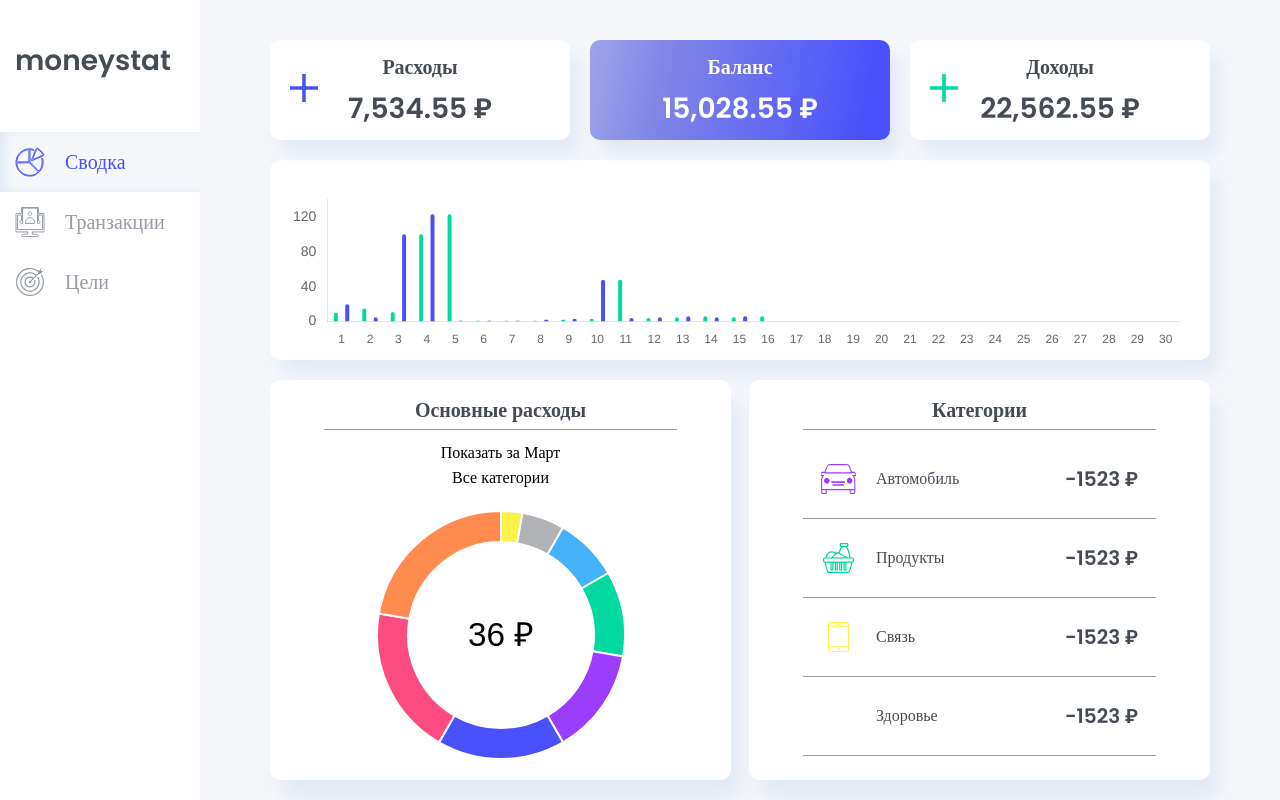
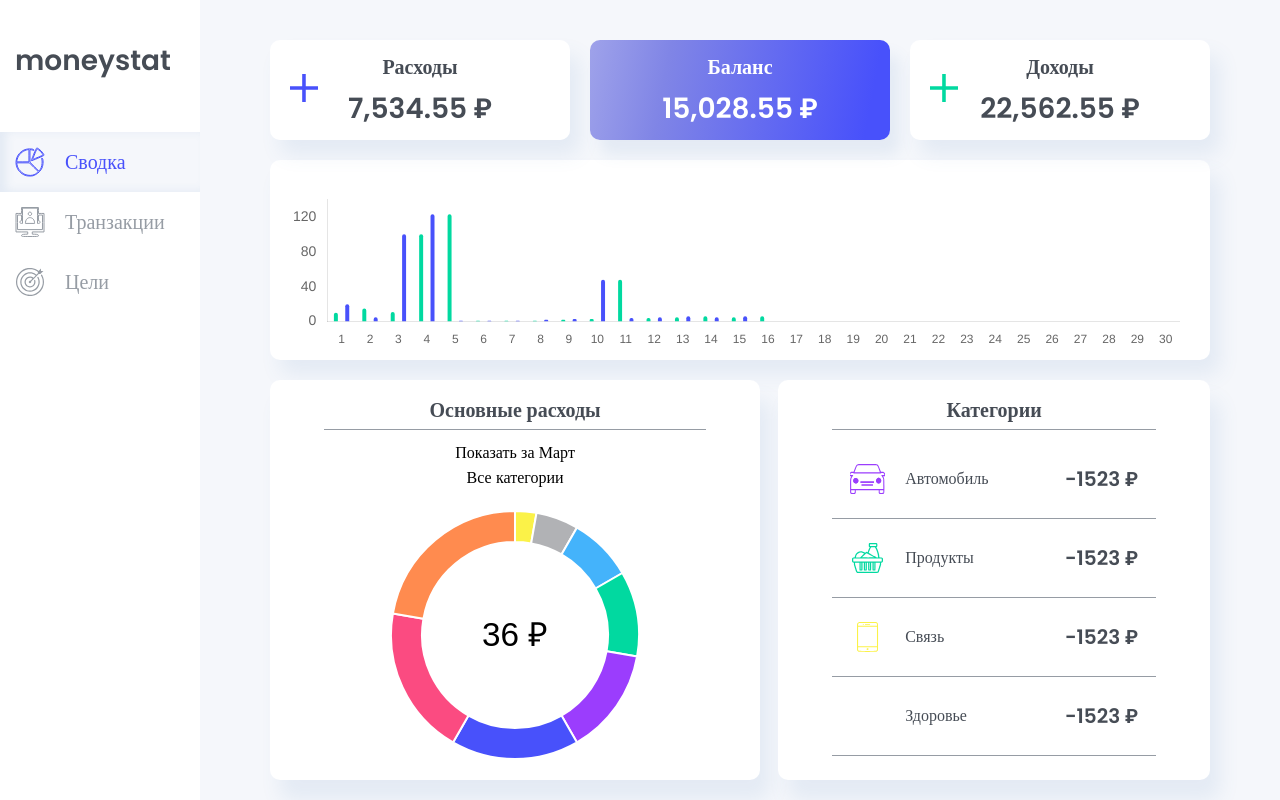
Before and after one commit to artemkislov057/moneystat, a React (Create React App) app in the folder frontend/: page /summary in a window 1280 px wide. Built offline with nearby package versions, Linux system fonts and the light colour scheme.

Commit message:
fix scrollbar in category list

```diff
--- a/frontend/src/components/expensesCategoryContainer/expensesCategoryContainer.css
+++ b/frontend/src/components/expensesCategoryContainer/expensesCategoryContainer.css
@@ -5,7 +5,8 @@
     display: flex;
     flex-direction: column;
     box-sizing: border-box;
-    padding: 20px 54px;
+    /* padding: 20px 54px; */
+    padding-bottom: 20px;
     background: #FFFFFF;
     box-shadow: 10px 20px 20px rgba(82, 123, 185, 0.1);
     border-radius: 10px;
@@ -14,11 +15,24 @@
     position: relative;
 }
 
+.expenses-category-header-container {
+    width: 100%;
+    padding: 20px 54px 0 54px;
+    box-sizing: border-box;
+}
+
+.expenses-category-container-list-container {
+    width: 100%;
+    height: 100%;
+    overflow-y: auto;
+    padding: 0 54px;
+    box-sizing: border-box;
+}
+
 .expenses-category-container-list {
     display: flex;
     flex-direction: column;
     width: 100%;
     height: 100%;
-    overflow-y: auto;
     box-sizing: border-box;
 }
--- a/frontend/src/components/expensesCategoryContainer/expensesCategoryContainer.tsx
+++ b/frontend/src/components/expensesCategoryContainer/expensesCategoryContainer.tsx
@@ -6,9 +6,12 @@
 
 export const ExpensesCategoryContainer:React.FC = () => {
     return <div className="expenses-category-container">
+        <div className="expenses-category-header-container">
             <SummaryExpensesHeader
                 title="Категории"
             />
+        </div>
+        <div className="expenses-category-container-list-container">
             <div className="expenses-category-container-list">
                 <CategoryListItem
                     type="auto"
@@ -46,7 +49,7 @@
                     typePrice="expenses"
                 />
                 <DividingLine />
-
+            </div>
         </div>
     </div>
 }
```
Lines whose indentation alone changed are shown as unchanged.
